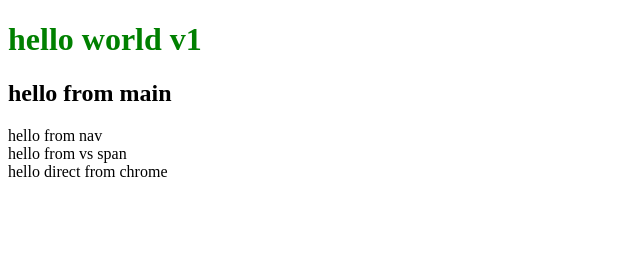
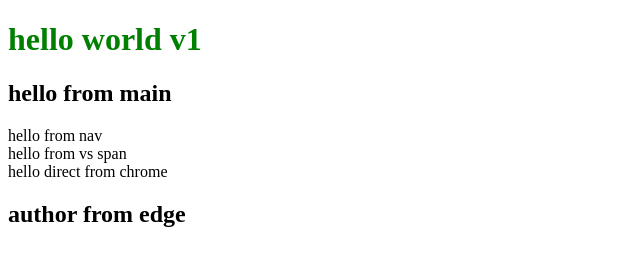
Before and after one commit to Rishi8087/webd, a plain HTML site: page index.html in a window 1280 px wide. Shown: the whole page, without its empty margins (0-640 px from the left). Drawn offline with Linux system fonts and the light colour scheme.

Commit message:
Update index.html from author edge

```diff
--- a/index.html
+++ b/index.html
@@ -13,6 +13,7 @@
     <span>hello from vs span</span>
 
     <div>hello direct from chrome</div>
+    <h2>author from edge</h2>
 
 </body>
 </html>
```
